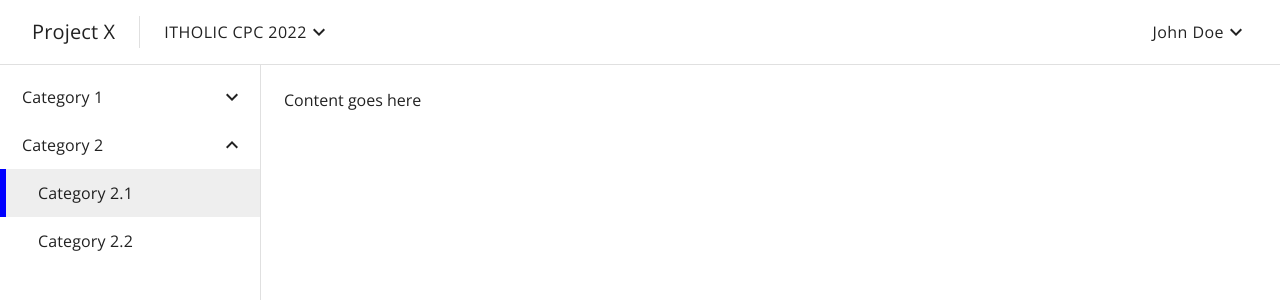
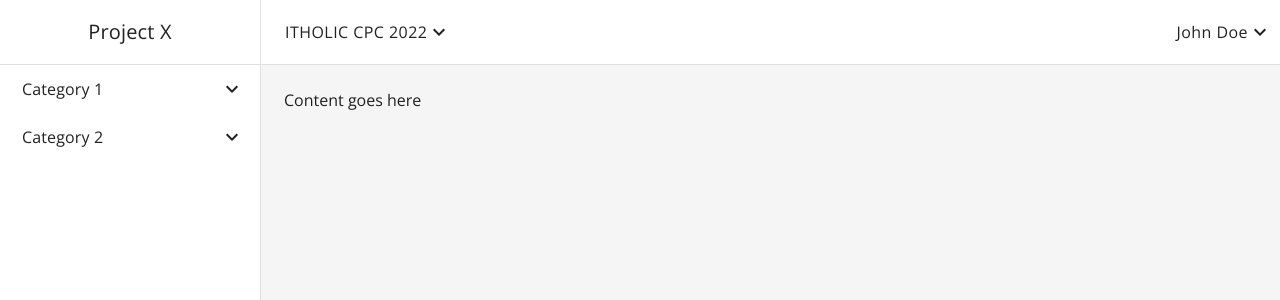
Before and after one commit to ensiasit/project-x-ui, a React (Create React App) app: page / in a window 1280 px wide. Shown: the top 300 px of the page. Built offline with nearby package versions, Linux system fonts and the light colour scheme.

Commit message:
Fix Sidenav collapse issue

```diff
--- a/src/components/Content/Content.tsx
+++ b/src/components/Content/Content.tsx
@@ -15,8 +15,7 @@ const Content = ({ children }: ContentProps) => {
         marginLeft: "260px",
         p: 3,
         height: "calc(100% - 65px - 24px - 24px)",
-        backgroundColor:
-          palette.mode === "light" ? palette.background.default : grey[900],
+        backgroundColor: palette.mode === "light" ? grey[100] : grey[900],
         color: palette.text.primary,
       }}
     >
--- a/src/components/Dropdown/Dropdown.tsx
+++ b/src/components/Dropdown/Dropdown.tsx
@@ -62,12 +62,10 @@ const Dropdown = ({ items, isProfile }: DropdownProps) => {
                   position: "fixed",
                   right: 0,
                   border: `1px solid ${palette.divider}`,
-                  borderTop: 0,
                   minWidth: 140,
                 }
               : {
                   border: `1px solid ${palette.divider}`,
-                  borderTop: 0,
                   minWidth: 200,
                 },
           }}
--- a/src/components/Header/Header.tsx
+++ b/src/components/Header/Header.tsx
@@ -21,16 +21,19 @@ const Header = ({ title, competitions, profile }: HeaderProps) => {
         backgroundImage: "none",
       }}
     >
-      <Toolbar>
+      <Toolbar sx={{ padding: "0 !important" }}>
         <Box sx={{ display: "flex", flexDirection: "row", flexGrow: 1 }}>
-          <Button color="inherit" sx={{ mr: 2, fontSize: typography.h6 }}>
+          <Button
+            color="inherit"
+            sx={{ mr: 2, fontSize: typography.h6, width: 260, m: 0 }}
+          >
             {title}
           </Button>
           <Divider
             orientation="vertical"
             variant="middle"
             flexItem
-            sx={{ height: 32, mt: "16px" }}
+            sx={{ height: 64, m: 0 }}
           />
           <Dropdown items={competitions} isProfile={false} />
         </Box>
--- a/src/components/Sidenav/Sidenav.tsx
+++ b/src/components/Sidenav/Sidenav.tsx
@@ -1,19 +1,7 @@
-import { useLocation } from "react-router-dom";
-import ExpandLess from "@mui/icons-material/ExpandLess";
-import ExpandMore from "@mui/icons-material/ExpandMore";
-import {
-  Box,
-  Collapse,
-  Drawer,
-  List,
-  ListItemButton,
-  ListItemText,
-  useTheme,
-} from "@mui/material";
-import { nanoid } from "nanoid";
-import { useState } from "react";
+import { Box, Drawer, useTheme } from "@mui/material";
+import SideNavList from "./SidenavList";
 
-interface ListItem {
+export interface ListItem {
   label: string;
   path: string;
   subitems: ListItem[];
@@ -24,76 +12,7 @@ interface SidenavProps {
 }
 
 const Sidenav = ({ items }: SidenavProps) => {
-  const { pathname } = useLocation();
   const { palette } = useTheme();
-  const initialOpenState = items.map(
-    ({ path, subitems }) =>
-      path === pathname || !!subitems.find(({ path }) => path === pathname),
-  );
-  const [open, setOpen] = useState(initialOpenState);
-
-  const getItemStyle = (path: string, level: number) => {
-    return {
-      pl: 2 + 2 * level,
-      borderLeft: "6px solid transparent",
-      backgroundColor:
-        path === pathname
-          ? palette.grey[palette.mode === "light" ? 200 : 800]
-          : "transparent  !important",
-      borderLeftColor: path === pathname ? "blue" : "transparent",
-    };
-  };
-
-  const renderItems = (items: ListItem[], level: number) => {
-    return (
-      <List component="div" disablePadding>
-        {items.map((item, index) =>
-          renderItem(
-            item,
-            open[index],
-            () => {
-              setOpen([
-                ...open.slice(0, index),
-                !open[index],
-                ...open.slice(index + 1),
-              ]);
-            },
-            level,
-          ),
-        )}
-      </List>
-    );
-  };
-
-  const renderItem = (
-    { label, path, subitems }: ListItem,
-    isOpen: boolean,
-    onClick: () => void,
-    level: number,
-  ) => {
-    return (
-      <Box key={nanoid()}>
-        <ListItemButton
-          onClick={onClick}
-          sx={{
-            ...getItemStyle(path, level),
-            "&:hover": {
-              ...getItemStyle(path, level),
-              opacity: palette.mode === "light" ? 0.6 : 0.8,
-            },
-          }}
-        >
-          <ListItemText primary={label} />
-          {subitems.length > 0 && (isOpen ? <ExpandLess /> : <ExpandMore />)}
-        </ListItemButton>
-        {subitems.length > 0 && (
-          <Collapse in={isOpen} timeout="auto" unmountOnExit>
-            {renderItems(subitems, level + 1)}
-          </Collapse>
-        )}
-      </Box>
-    );
-  };
 
   return (
     <Box>
@@ -111,7 +30,7 @@ const Sidenav = ({ items }: SidenavProps) => {
         }}
       >
         <div>
-          <List>{renderItems(items, 0)}</List>
+          <SideNavList items={items} level={0} />
         </div>
       </Drawer>
     </Box>
--- /dev/null
+++ b/src/components/Sidenav/SidenavList.tsx
@@ -0,0 +1,22 @@
+import { List } from "@mui/material";
+import { nanoid } from "nanoid";
+
+import SidenavListItem from "./SidenavListItem";
+import { ListItem } from "./Sidenav";
+
+interface SidenavListProps {
+  items: ListItem[];
+  level: number;
+}
+
+const SideNavList = ({ items, level }: SidenavListProps) => {
+  return (
+    <List component="div" disablePadding>
+      {items.map((item) => (
+        <SidenavListItem item={item} level={level} key={nanoid()} />
+      ))}
+    </List>
+  );
+};
+
+export default SideNavList;
--- /dev/null
+++ b/src/components/Sidenav/SidenavListItem.tsx
@@ -0,0 +1,60 @@
+import { useState } from "react";
+import { useLocation } from "react-router-dom";
+import {
+  Box,
+  ListItemButton,
+  ListItemText,
+  Collapse,
+  useTheme,
+} from "@mui/material";
+import ExpandLess from "@mui/icons-material/ExpandLess";
+import ExpandMore from "@mui/icons-material/ExpandMore";
+
+import SidenavList from "./SidenavList";
+import { ListItem } from "./Sidenav";
+
+interface SidenavListItemProps {
+  item: ListItem;
+  level: number;
+}
+
+const SidenavListItem = ({ item, level }: SidenavListItemProps) => {
+  const { pathname } = useLocation();
+  const { palette } = useTheme();
+  const [isOpen, setIsOpen] = useState(item.path === pathname);
+
+  const itemStyle = {
+    pl: 2 + 2 * level,
+    borderLeft: "6px solid transparent",
+    backgroundColor:
+      item.path === pathname
+        ? palette.grey[palette.mode === "light" ? 200 : 800]
+        : "transparent  !important",
+    borderLeftColor: item.path === pathname ? "blue" : "transparent",
+  };
+
+  return (
+    <Box>
+      <ListItemButton
+        sx={{
+          ...itemStyle,
+          "&:hover": {
+            ...itemStyle,
+            opacity: palette.mode === "light" ? 0.6 : 0.8,
+          },
+        }}
+        onClick={() => setIsOpen(!isOpen)}
+      >
+        <ListItemText primary={item.label} />
+        {item.subitems.length > 0 && (isOpen ? <ExpandLess /> : <ExpandMore />)}
+      </ListItemButton>
+      {item.subitems.length > 0 && (
+        <Collapse in={isOpen} timeout="auto" unmountOnExit>
+          <SidenavList items={item.subitems} level={level + 1} />
+        </Collapse>
+      )}
+    </Box>
+  );
+};
+
+export default SidenavListItem;
--- a/src/helpers/theme.constans.ts
+++ b/src/helpers/theme.constans.ts
@@ -1,4 +1,5 @@
 import { createTheme, ThemeOptions } from "@mui/material";
+import { grey } from "@mui/material/colors";
 
 const theme: Partial<ThemeOptions> = {
   typography: {
@@ -33,5 +34,6 @@ export const darkTheme = createTheme({
       default: "black !important",
       paper: "black !important",
     },
+    divider: grey[800],
   },
 });
```
